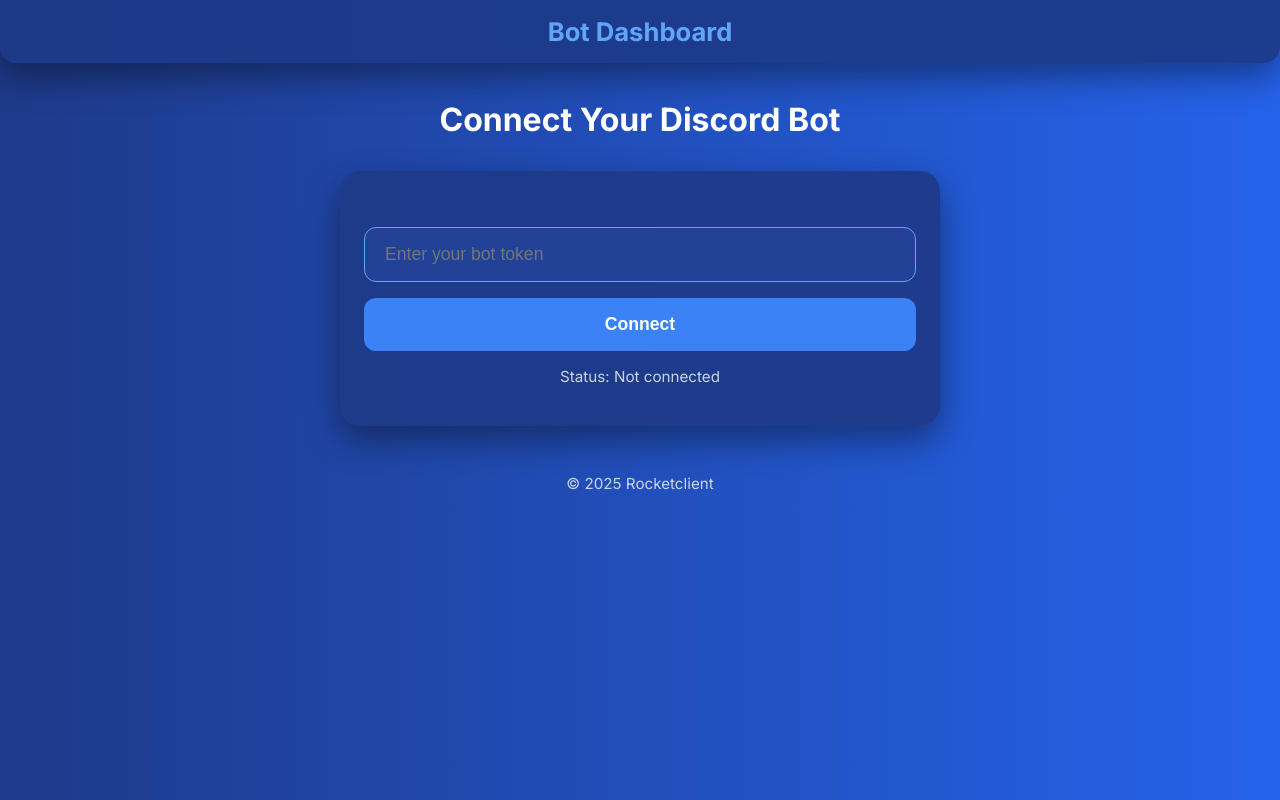
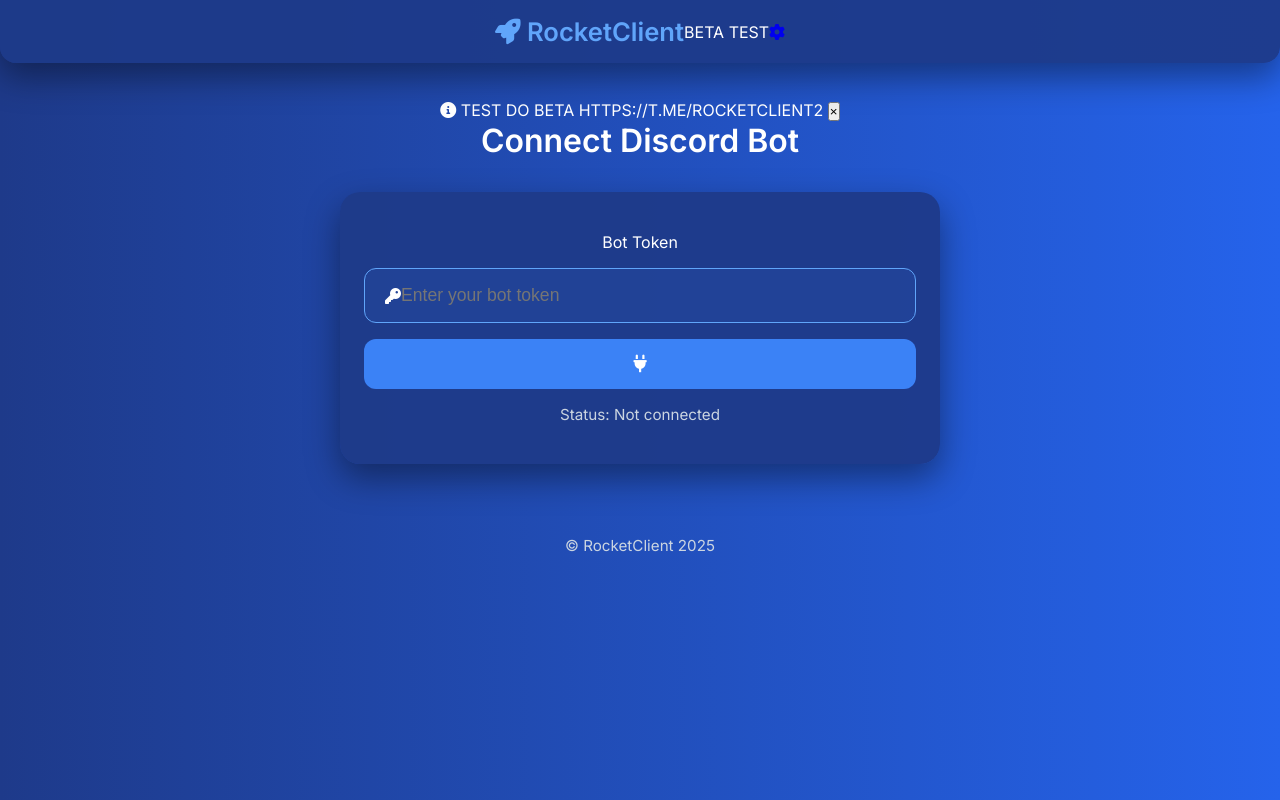
Before and after one commit to angstvorfrauen/DiscordNukeWebsite, a website: page Code/index.html in a window 1280 px wide. Drawn offline with Linux system fonts and the light colour scheme; no server answers.

Commit message:
Add files via upload

```diff
--- a/Code/index.html
+++ b/Code/index.html
@@ -3,31 +3,52 @@
 <head>
   <meta charset="UTF-8" />
   <meta name="viewport" content="width=device-width, initial-scale=1.0"/>
-  <title>Discord Bot Dashboard</title>
-  <link rel="stylesheet" href="./CSS/index.css"/>
-  <link href="https://fonts.googleapis.com/css2?family=Inter:wght@400;600;700&display=swap" rel="stylesheet"/>
+  <title>RocketClient</title>
+  <link rel="stylesheet" href="./CSS/index.css" />
+  <link href="https://fonts.googleapis.com/css2?family=Inter:wght@400;600&display=swap" rel="stylesheet"/>
+  <link rel="stylesheet" href="https://cdnjs.cloudflare.com/ajax/libs/font-awesome/6.0.0-beta3/css/all.min.css" />
 </head>
 <body>
+  <div id="session-info"></div>
+  <div id="start-session-result"></div>
+  <div class="toast-container">
+    <div class="toast">
+      <i class="fas fa-info-circle"></i>
+      <span id="toast-username">TEST DO BETA HTTPS://T.ME/ROCKETCLIENT2</span>
+      <button class="close-btn" aria-label="Close">&times;</button>
+    </div>
+  </div>
   <div class="navbar">
-    <div class="brand">Bot Dashboard</div>
+    <span class="brand">
+      <i class="fas fa-rocket logo-icon"></i> RocketClient
+    </span>
+    <span class="user" id="username-display">BETA TEST</span>
+    <a href="index.html" class="settings-icon" aria-label="Settings">
+      <i class="fas fa-cog"></i>
+    </a>
   </div>
   <div class="container">
-    <h1>Connect Your Discord Bot</h1>
-    <div class="card">
+    <h1>Connect Discord Bot</h1>
+    <div class="card outui">
+      <p class="label">Bot Token</p>
       <div class="input-row">
         <div class="input-group">
+          <i class="fas fa-key"></i>
           <input type="text" id="token" placeholder="Enter your bot token" />
         </div>
-        <button onclick="connectBot()" id="connectBtn">Connect</button>
+        <button class="ban-btn" onclick="connectBot()" id="connectBtn">
+          <i class="fas fa-plug"></i>
+        </button>
       </div>
-      <button onclick="stopBot()" id="stopBtn" style="display:none; margin-top: 10px;">Stop Bot</button>
+      <button onclick="stopBot()" id="stopBtn" style="display: none;" class="btn-danger">
+        <i class="fas fa-power-off"></i> Stop Bot
+      </button>
       <p id="response" class="small">Status: Not connected</p>
     </div>
-    <div class="footer">
-      © 2025 Rocketclient
-    </div>
   </div>
-  <div class="toast-container" id="toast-container"></div>
+  <div class="footer">
+    <p>© RocketClient 2025</p>
+  </div>
   <script src="./JS/index.js"></script>
 </body>
 </html>
```
